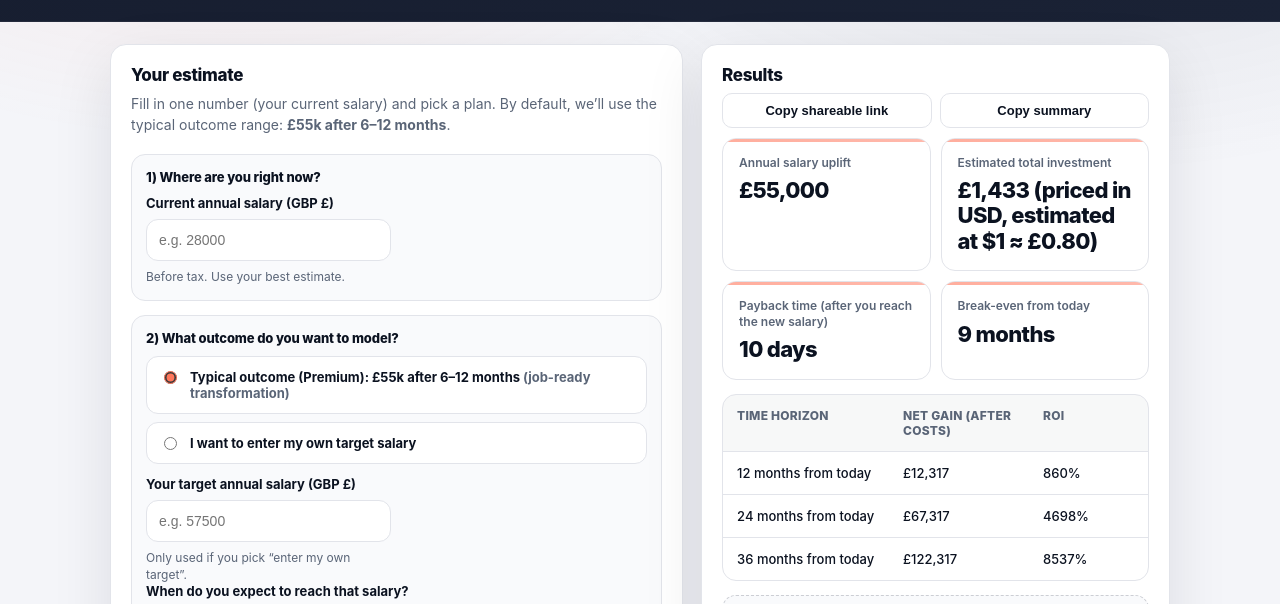
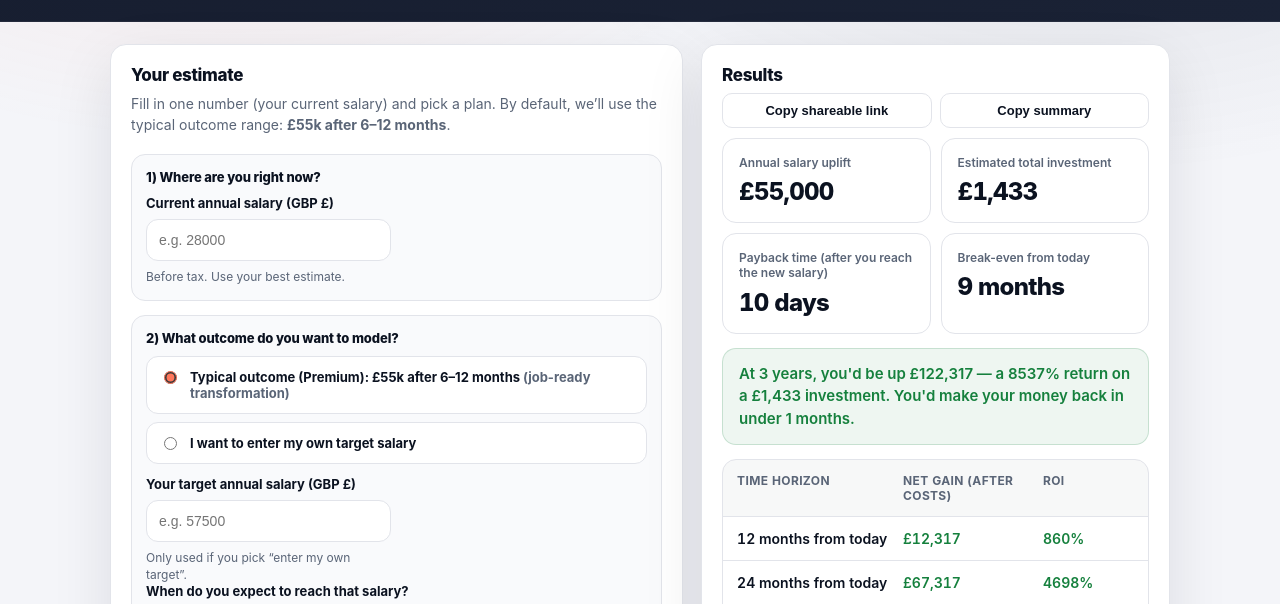
Before and after one commit to a-abukar/coderco-roi-calculator, a plain HTML site: page index.html in a window 1280 px wide. Shown: the part 153-757 px from the top of the page. Drawn offline with Linux system fonts and the light colour scheme.

Commit message:
update css

```diff
--- a/app.js
+++ b/app.js
@@ -49,6 +49,8 @@ const els = {
   kpiPayback: document.getElementById('kpiPayback'),
   kpiBreakeven: document.getElementById('kpiBreakeven'),
 
+  verdict: document.getElementById('verdict'),
+
   net12: document.getElementById('net12'),
   roi12: document.getElementById('roi12'),
   net24: document.getElementById('net24'),
@@ -58,6 +60,13 @@ const els = {
 
   calcExplainer: document.getElementById('calcExplainer'),
 };
+
+// Apply positive/negative color class to a value element
+function colorValue(el, value) {
+  el.classList.remove('val--pos', 'val--neg');
+  if (Number.isFinite(value) && value > 0) el.classList.add('val--pos');
+  else if (Number.isFinite(value) && value < 0) el.classList.add('val--neg');
+}
 
 const PRICING_USD = {
   monthly: 199,
@@ -382,20 +391,67 @@ function render() {
   const money = (v) => formatMoney(v, state.currency);
 
   function renderSingle(single) {
-    // KPIs
+    // KPIs with color coding
     els.kpiUplift.textContent = money(single.uplift);
-    els.kpiCost.textContent = `${money(single.totalCostGbp)} (priced in USD, estimated at $1 ≈ £${state.usdToGbp.toFixed(2)})`;
+    colorValue(els.kpiUplift, single.uplift);
+
+    els.kpiCost.textContent = money(single.totalCostGbp);
+    els.kpiCost.classList.remove('val--pos', 'val--neg');
+
     els.kpiPayback.textContent = single.paybackAfterTarget === null ? '—' : formatMonths(single.paybackAfterTarget);
+    els.kpiPayback.classList.remove('val--pos', 'val--neg');
+
     els.kpiBreakeven.textContent = single.breakEvenFromToday === null ? '—' : formatMonths(single.breakEvenFromToday);
+    els.kpiBreakeven.classList.remove('val--pos', 'val--neg');
 
     function renderHorizon(netEl, roiEl, h) {
       netEl.textContent = money(h.net);
       roiEl.textContent = h.roi === null ? '—' : formatPercent(h.roi);
+      colorValue(netEl, h.net);
+      colorValue(roiEl, h.roi);
     }
 
     renderHorizon(els.net12, els.roi12, single.h12);
     renderHorizon(els.net24, els.roi24, single.h24);
     renderHorizon(els.net36, els.roi36, single.h36);
+
+    // Verdict
+    if (els.verdict) {
+      const hasData = Number.isFinite(single.uplift) && single.uplift > 0;
+      if (hasData) {
+        els.verdict.hidden = false;
+        const roi36 = single.h36.roi;
+        const payback = single.paybackAfterTarget;
+        const net36 = single.h36.net;
+
+        let verdictText = '';
+        let verdictTone = 'neutral'; // 'positive', 'strong', 'neutral'
+
+        if (Number.isFinite(roi36) && roi36 > 2) {
+          verdictTone = 'strong';
+          verdictText = `At 3 years, you'd be up ${money(net36)} — a ${formatPercent(roi36)} return on a ${money(single.totalCostGbp)} investment.`;
+          if (Number.isFinite(payback) && payback < 3) {
+            verdictText += ` You'd make your money back in under ${Math.ceil(payback)} months.`;
+          } else if (Number.isFinite(payback) && payback < 1) {
+            verdictText += ` You'd make your money back in ${Math.max(1, Math.ceil(payback * 30))} days.`;
+          }
+        } else if (Number.isFinite(roi36) && roi36 > 0) {
+          verdictTone = 'positive';
+          verdictText = `At 3 years, you'd be up ${money(net36)} — a ${formatPercent(roi36)} return.`;
+        } else if (Number.isFinite(net36) && net36 < 0) {
+          verdictTone = 'neutral';
+          verdictText = `At current inputs, costs outweigh the projected salary uplift within 3 years. Try adjusting your target salary or plan.`;
+        } else {
+          verdictTone = 'neutral';
+          verdictText = 'Enter your salary above to see your projected return.';
+        }
+
+        els.verdict.textContent = verdictText;
+        els.verdict.className = 'verdict verdict--' + verdictTone;
+      } else {
+        els.verdict.hidden = true;
+      }
+    }
 
     const expl = [];
     if (single.issues.length) {
--- a/index.html
+++ b/index.html
@@ -242,6 +242,8 @@
               </div>
             </div>
 
+            <div class="verdict" id="verdict" hidden></div>
+
             <div class="table">
               <div class="table__row table__row--head">
                 <div>Time horizon</div>
--- a/styles.css
+++ b/styles.css
@@ -421,7 +421,45 @@ input[type="range"] {
   flex-wrap: wrap;
 }
 
-/* ---- KPIs — the money shot ---- */
+/* ---- Value color coding ---- */
+
+.val--pos {
+  color: #15803d;
+}
+
+.val--neg {
+  color: #dc2626;
+}
+
+/* ---- Verdict ---- */
+
+.verdict {
+  padding: 14px 16px;
+  border-radius: 14px;
+  font-size: 15px;
+  font-weight: 600;
+  line-height: 1.5;
+}
+
+.verdict--strong {
+  background: rgba(21, 128, 61, 0.07);
+  border: 1px solid rgba(21, 128, 61, 0.18);
+  color: #15803d;
+}
+
+.verdict--positive {
+  background: rgba(21, 128, 61, 0.05);
+  border: 1px solid rgba(21, 128, 61, 0.12);
+  color: #166534;
+}
+
+.verdict--neutral {
+  background: rgba(26, 34, 53, 0.03);
+  border: 1px solid var(--border);
+  color: var(--muted);
+}
+
+/* ---- KPIs ---- */
 
 .kpis {
   display: grid;
@@ -434,19 +472,6 @@ input[type="range"] {
   border-radius: 14px;
   padding: 16px;
   background: #fff;
-  position: relative;
-  overflow: hidden;
-}
-
-.kpi::before {
-  content: "";
-  position: absolute;
-  top: 0;
-  left: 0;
-  right: 0;
-  height: 3px;
-  background: linear-gradient(90deg, var(--coral), var(--coral-2));
-  opacity: 0.6;
 }
 
 .kpi__label {
@@ -458,11 +483,12 @@ input[type="range"] {
 
 .kpi__value {
   margin-top: 8px;
-  font-size: 22px;
+  font-size: 24px;
   font-weight: 800;
   letter-spacing: -0.03em;
   color: var(--text);
   line-height: 1.15;
+  font-variant-numeric: tabular-nums;
 }
 
 /* ---- Results Table ---- */
@@ -479,9 +505,9 @@ input[type="range"] {
   gap: 10px;
   padding: 13px 14px;
   border-top: 1px solid var(--border);
-  font-size: 13px;
-  font-weight: 500;
-  transition: background 0.1s ease;
+  font-size: 14px;
+  font-weight: 600;
+  font-variant-numeric: tabular-nums;
 }
 
 .table__row:first-child {
@@ -490,15 +516,17 @@ input[type="range"] {
 
 .table__row--head {
   background: rgba(26, 34, 53, 0.03);
-  font-weight: 800;
+  font-weight: 700;
   font-size: 12px;
   color: var(--muted);
   text-transform: uppercase;
-  letter-spacing: 0.02em;
+  letter-spacing: 0.03em;
 }
 
-.table__row:not(.table__row--head):hover {
-  background: rgba(255, 119, 92, 0.03);
+.table__row:last-child {
+  background: rgba(21, 128, 61, 0.03);
+  font-weight: 800;
+  font-size: 15px;
 }
 
 /* ---- Toast ---- */
@@ -654,7 +682,7 @@ input[type="range"] {
   }
 
   .kpi__value {
-    font-size: 20px;
+    font-size: 21px;
   }
 
   .footer {
```
